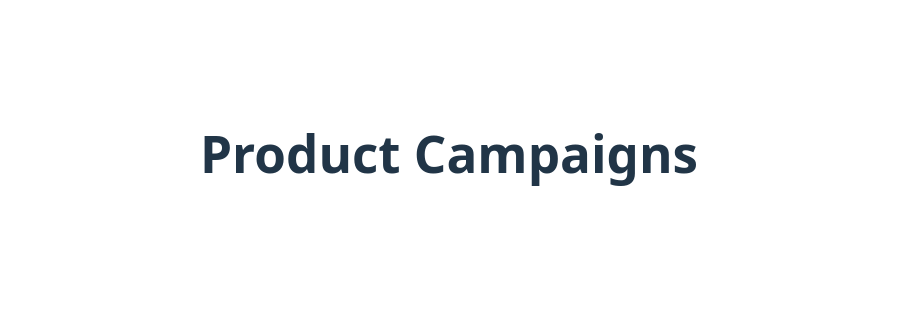
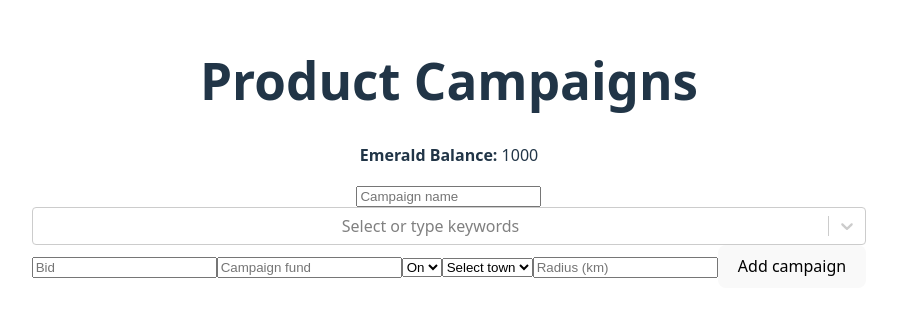
Before and after one commit to Oliwiawolos/Product-Campaigns, a React (Vite) app in the folder frontend/: page / in a window 1280 px wide. Shown: the part 247-564 px from the top of the page, without its empty margins (191-1088 px from the left). Built offline with nearby package versions, Linux system fonts and the light colour scheme.

Commit message:
Create campaign form and connect it to App

```diff
--- a/frontend/src/App.jsx
+++ b/frontend/src/App.jsx
@@ -1,11 +1,28 @@
 import { useState } from 'react'
 import './App.css'
+import CampaignForm from './components/CampaignForm';
 
 function App() {
+  const [campaigns, setCampaigns] = useState([]);
+  const [emeraldBalance, setEmeraldBalance] = useState(1000);
+
+  const addCampaign = (campaign) => {
+    const fund = parseFloat(campaign.fund);
+    if (fund > emeraldBalance) {
+      alert('Insufficient funds');
+      return;
+    }
+    setCampaigns([...campaigns, campaign]);
+    setEmeraldBalance(emeraldBalance - fund);
+  };
   return (
     <>
      <div className="container">
       <h1>Product Campaigns</h1>
+      <p><strong>Emerald Balance:</strong> {emeraldBalance}</p>
+
+      {/* Formularz do tworzenia nowej kampanii */}
+            <CampaignForm onAdd={addCampaign} />
      </div>
     </>
   )
--- a/frontend/src/components/CampaignForm.jsx
+++ b/frontend/src/components/CampaignForm.jsx
@@ -0,0 +1,87 @@
+import {useState} from  'react';
+import Select from 'react-select';
+
+//Komponent przekazuje dane kampanii do rodzica przez funkcję onAdd
+export default function CampaignForm({onAdd}){
+    const [formData, setFormData]=useState({
+        name: '',
+        keywords: [],
+        bid: '',
+        fund: '',
+        status: '',
+        town: '',
+        radius: ''
+    });
+
+    //obsługa zmiany wartości pól formularza
+    const handleChange=(e)=>{
+        setFormData({...formData, [e.target.name]: e.target.value});
+    };
+
+    //obsługa wysłania formularza
+    const handleSubmit=(e)=>{
+        e.preventDefault();
+        onAdd(formData);
+        setFormData({
+            name: '',
+            keywords: [],
+            bid: '',
+            fund: '',
+            status: '',
+            town: '',
+            radius: '',
+        });
+    };
+
+    //Przykładowe miasta
+    const towns = ['Berlin', 'Warsaw', 'Paris', 'Oslo', 'Madrid', 'Riga','Stockholm','Prague','London', 'Rome'];
+
+    //Przykładowe słowa kluczowe
+    const keywordOptions = [
+        { value: 'shoes', label: 'Shoes' },
+        { value: 'clothes', label: 'Clothes' },
+        { value: 'furniture', label: 'Furniture' },
+        { value: 'electronics', label: 'Electronics' },
+        { value: 'books', label: 'Books' },
+        { value: 'sports', label: 'Sports' },
+        { value: 'beauty', label: 'Beauty' },
+        { value: 'automotive', label: 'Automotive' },
+        { value: 'jewelry', label: 'Jewelry' },
+        { value: 'accessories', label: 'Accessories' },
+        { value: 'garden', label: 'Garden' },
+        { value: 'music', label: 'Music' },
+        { value: 'games', label: 'Games' },
+      ];
+
+
+    return (
+        <form onSubmit={handleSubmit}>
+            <input name="name" value={formData.name} onChange={handleChange} placeholder="Campaign name" required />
+            <Select
+                isMulti
+                name="keywords"
+                options={keywordOptions}
+                onChange={(selected) => {
+                    const values = selected.map(opt => opt.value);
+                    setFormData({ ...formData, keywords: values });
+                }}
+                placeholder="Select or type keywords"
+            />
+            <input name="bid" type="number" min= "1" value={formData.bid} onChange={handleChange} placeholder="Bid" required />
+            <input name="fund" type="number" value={formData.fund} onChange={handleChange} placeholder="Campaign fund" required />
+            <select name="status" value={formData.status} onChange={handleChange} required >
+                <option value="on">On</option>
+                <option value="off">Off</option>
+            </select>
+            <select name="town" value={formData.town} onChange={handleChange} required>
+                <option value="">Select town</option>
+                {towns.map((town) => (
+                    <option key={town} value={town}>{town}</option>
+                ))}
+            </select>
+            <input name="radius" type="number" value={formData.radius} onChange={handleChange} placeholder="Radius (km)" required/>
+            <button type="submit">Add campaign</button>
+
+        </form>
+    )
+}
```
